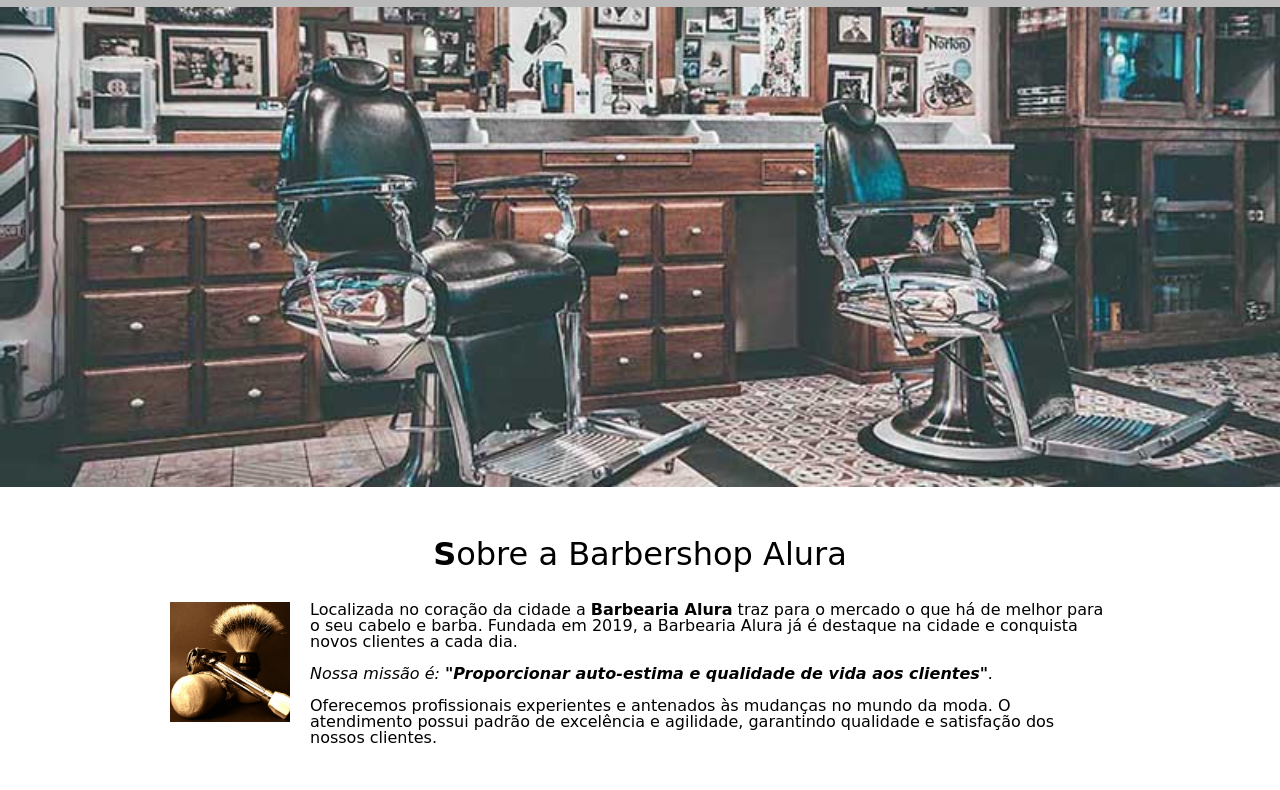
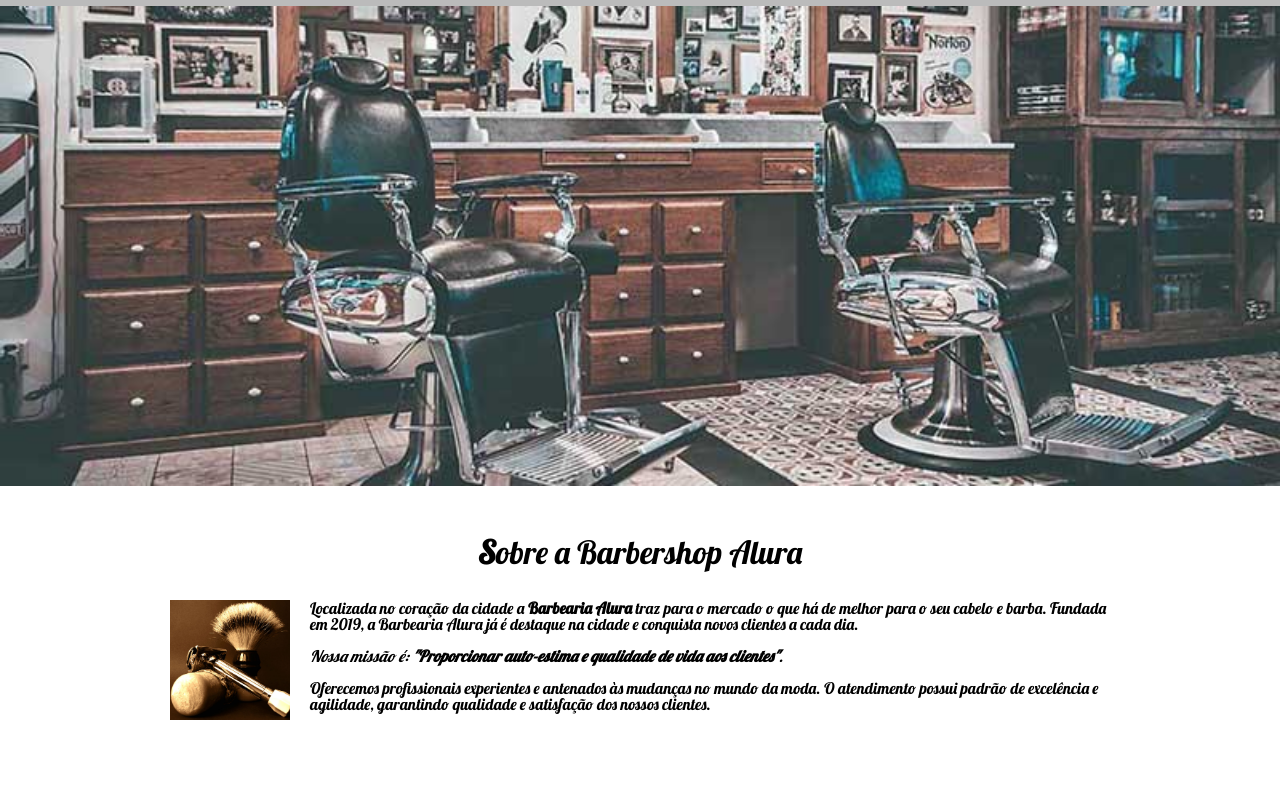
Before and after one commit to clecio-sousa/site-barbershop, a plain HTML site: page index.html in a window 1280 px wide. Shown: the part 286-1076 px from the top of the page. Drawn offline with Linux system fonts and the light colour scheme.

Commit message:
Add comentarios para organizacao

```diff
--- a/css/style.css
+++ b/css/style.css
@@ -1,5 +1,5 @@
 body{
-    font-family: 'Comic Neue', cursive;
+    font-family: 'Lobster', cursive;
 }
 
 header{
@@ -79,6 +79,7 @@ nav a:hover{
     margin-top: 10px;
 }
 
+/*inicio rodape*/
 footer{
     text-align: center;
     background: url("../img/bg.jpg");
@@ -90,11 +91,16 @@ footer{
     margin: 20px 0 0;
 
 }
+
+/*fim rodape*/
+
 main{
     width: 940px;
     margin: 0 auto;
 }
 
+
+/*inicio formulario*/
 form{
     margin: 40px 0;
 }
@@ -132,6 +138,7 @@ form label, form legend{
     background: darkorange;
     transform: scale(1.2)   /*aumenta o item em 20%*/
 }
+/*Fim formulario*/
 
 table{
     margin: 20px 0 40px ;
```
